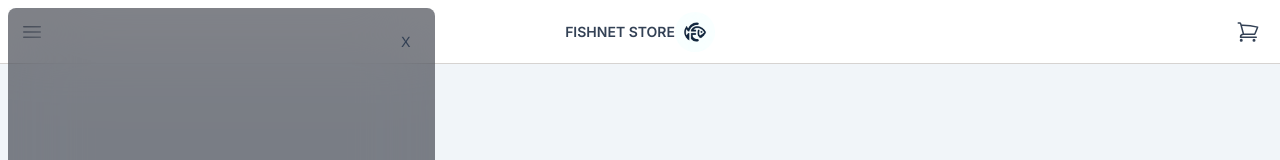
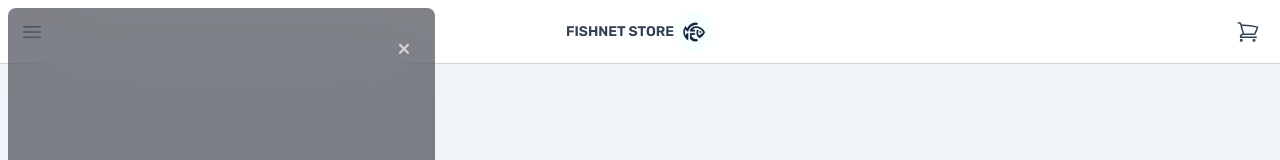
Before and after one commit to bitwisetcc/fishnet-store, a Next.js app: page / in a window 1280 px wide. Both pictures are taken after a click on the button 32 px from the left and 31 px from the top of the page. Shown: the top 160 px of the page. Built offline with nearby package versions, Linux system fonts and the light colour scheme.

Commit message:
altered nav font and styles

```diff
--- a/src/app/components/Navbar.jsx
+++ b/src/app/components/Navbar.jsx
@@ -1,9 +1,12 @@
 import Image from "next/image";
 import SideMenu from "./SideMenu";
+import { Rubik } from "next/font/google";
+
+const rubik = Rubik({ subsets: ["latin"] });
 
 export default async function Nav() {
   return (
-    <div className="sticky top-0 inset-x-0 z-50 group text-slate-700">
+    <div className={"sticky top-0 inset-x-0 z-50 group text-slate-700 " + rubik.className}>
       <header className="relative h-16 mx-auto border-b duration-200 bg-white border-stone-300 px-5">
         <nav className="content-container text-sm text-ui-fg-subtle flex items-center justify-between w-full h-full text-small-regular">
           <div className="flex-1 basis-0 h-full flex items-center">
--- a/src/app/components/SideMenu.jsx
+++ b/src/app/components/SideMenu.jsx
@@ -7,7 +7,6 @@ const SideMenuItems = {
   Home: "/",
   Produtos: "/products",
   Perfil: "/profile",
-  // Carrinho: "/cart",
 };
 
 export default function SideMenu() {
@@ -50,8 +49,8 @@ export default function SideMenu() {
               >
                 <Popover.Panel className="flex flex-col absolute w-full pr-4 sm:pr-0 sm:w-1/3 2xl:w-1/4 sm:min-w-min h-[calc(100vh-1rem)] z-30 inset-x-0 text-sm m-2 backdrop-blur-2xl">
                   <div className="flex flex-col h-full bg-[rgba(3,7,18,0.5)] rounded-lg justify-between p-6">
-                    <div className="flex justify-end" id="xmark">
-                      <button onClick={close}>X</button>
+                    <div className="flex justify-end text-2xl text-stone-300" id="xmark">
+                      <button onClick={close}>×</button>
                     </div>
                     <ul className="flex flex-col gap-6 items-start justify-start">
                       <li>
--- a/src/app/page.js
+++ b/src/app/page.js
@@ -39,7 +39,11 @@ export default () => {
       </div>
 
       <article className="px-10">
-        <ProductRail products={prods.slice(0, 3)} title="Produtos recentes" link />
+        <ProductRail
+          products={prods.slice(0, 3)}
+          title="Produtos recentes"
+          link
+        />
         <hr />
         <ProductRail
           products={prods.slice(3, 6)}
```
